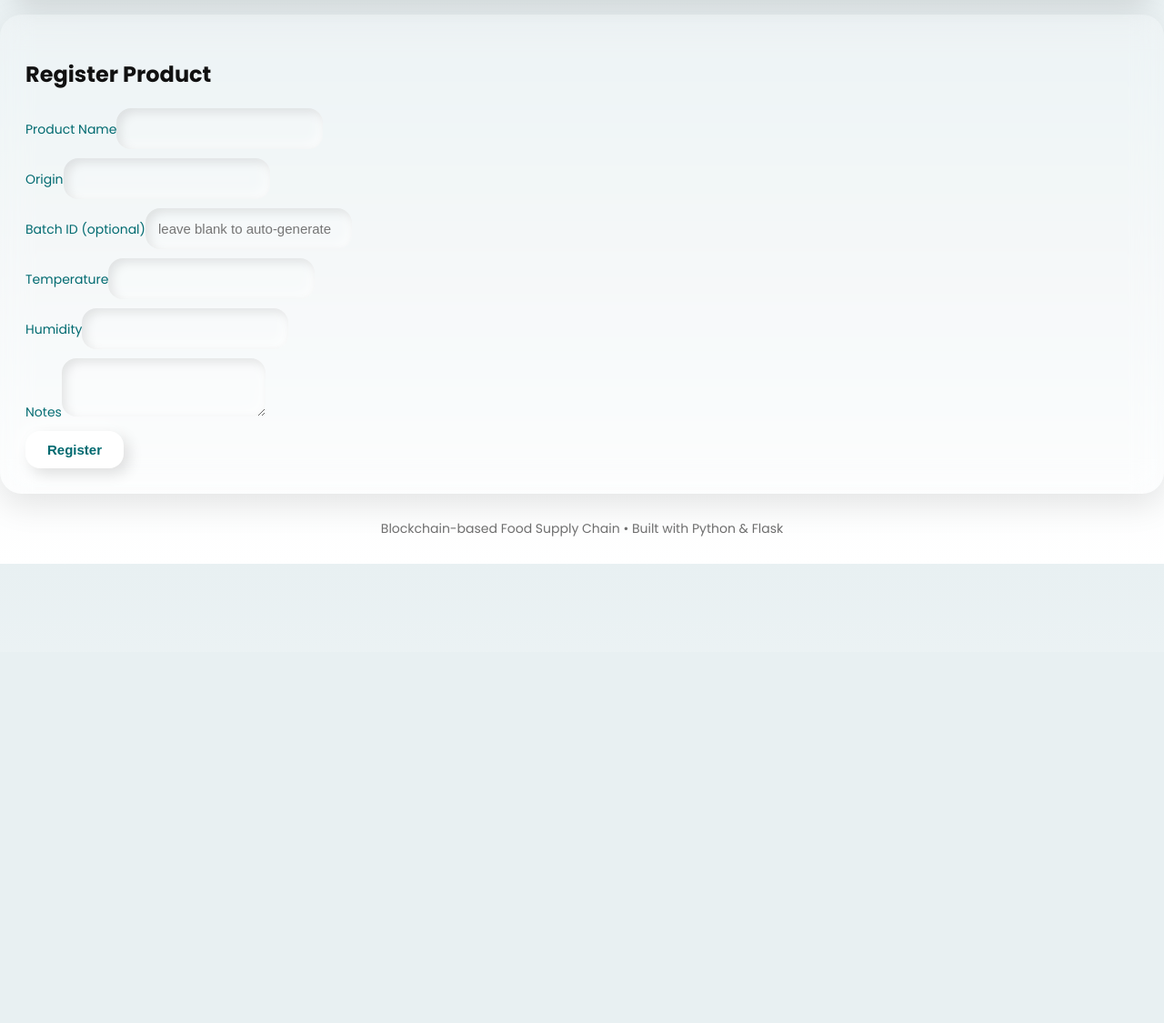
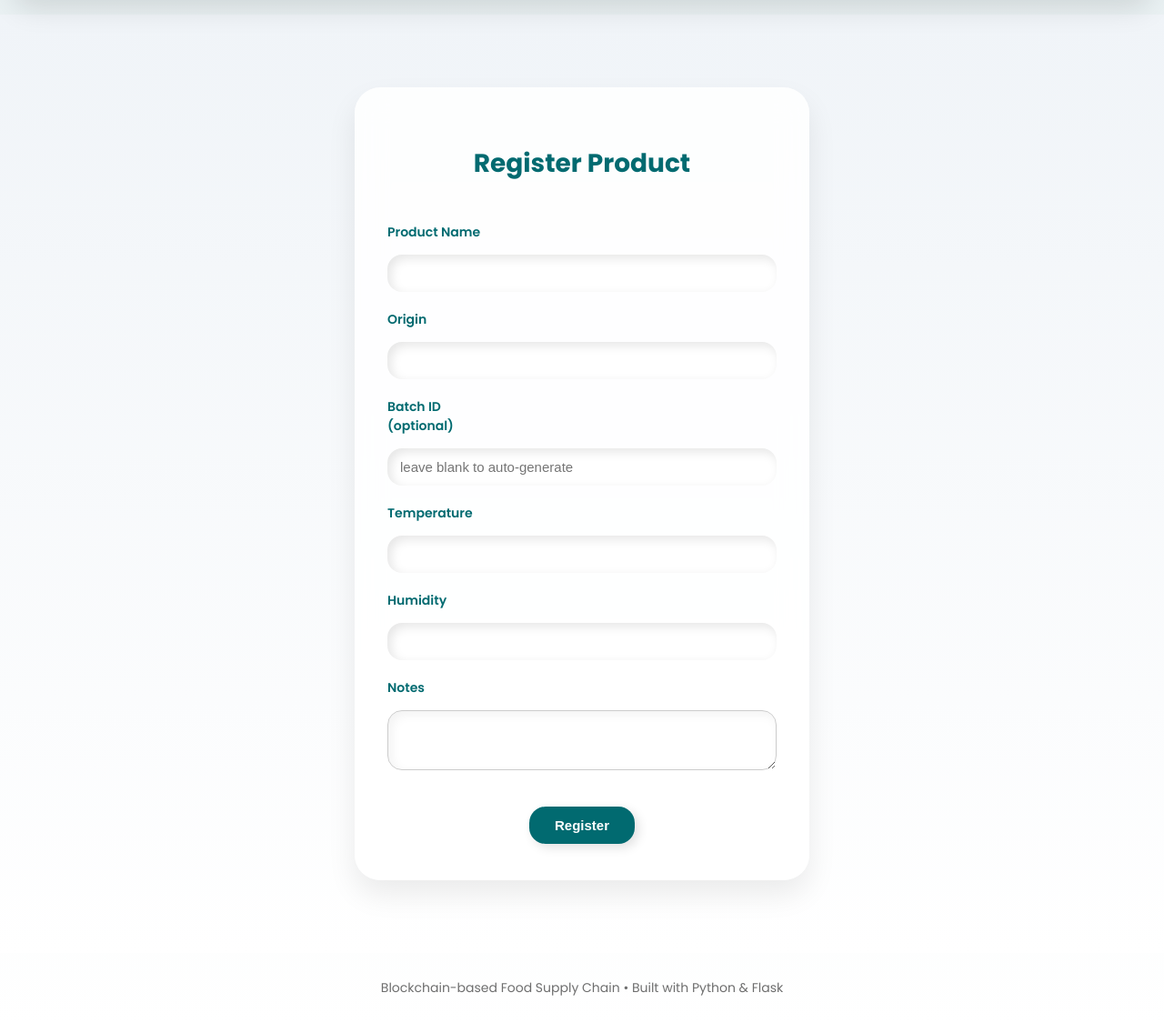
Before and after one commit to KaveeshaUdanii/Food-Supply-chain-Application-using-Blockchain, a Flask app: page /product/register in a window 1280 px wide. Shown: the part 83-1208 px from the top of the page at 91% size. Before the commit the page ends 703 px from the top, so only its background shows below. Run offline with Flask 3, Linux system fonts and the light colour scheme; a user stored in the database is signed in.

Commit message:
ui enhancement 2

```diff
--- a/static/style.css
+++ b/static/style.css
@@ -304,6 +304,8 @@ input:focus, textarea:focus, select:focus {
   margin-left: 40px; /* adjust for tab width */
 }
 
+
+
 /* Container centers the form */
 .auth-container {
   display: flex;
@@ -456,7 +458,7 @@ input:focus, textarea:focus, select:focus {
 .form-group select {
     padding: 14px 16px;  /* Slightly bigger input height */
     border-radius: 12px;
-    border: 1px solid #ccc;
+    /*border: 1px solid #ccc;*/
     font-size: 15px;
     width: 100%;
     box-sizing: border-box;
@@ -467,3 +469,229 @@ input:focus, textarea:focus, select:focus {
     justify-content: center;
     margin-top: 24px;
 }
+
+
+
+
+.auth-container {
+  display: flex;
+  justify-content: center;
+  align-items: center;
+  min-height: 90vh;
+  padding: 20px;
+  background: linear-gradient(180deg, #f0f4f8, #ffffff);
+}
+
+.auth-card {
+  width: 100%;
+  max-width: 500px;
+  padding: 40px 36px;
+  border-radius: 28px;
+  background: rgba(255, 255, 255, 0.85);
+  backdrop-filter: blur(16px);
+  box-shadow: 0 16px 32px rgba(0,0,0,0.08);
+  display: flex;
+  flex-direction: column;
+  gap: 20px;
+}
+
+.auth-card h2 {
+  text-align: center;
+  font-size: 28px;
+  margin-bottom: 24px;
+  color: #016A70;
+}
+
+.form-group {
+  display: flex;
+  flex-direction: column;
+  gap: 6px; /* adds space between label and input */
+}
+
+.form-group label {
+  font-weight: 600;
+  color: #016A70;
+  font-size: 14px;
+}
+
+.form-group input,
+.form-group textarea {
+  padding: 14px 16px;
+  border-radius: 16px;
+  border: 1px solid #ccc;
+  font-size: 15px;
+  width: 100%;
+  box-sizing: border-box;
+  background: rgba(255,255,255,0.9);
+  box-shadow: inset 4px 4px 12px rgba(0,0,0,0.05),
+              inset -4px -4px 12px rgba(255,255,255,0.7);
+  transition: all 0.3s ease;
+}
+
+.form-group input:focus,
+.form-group textarea:focus {
+  outline: none;
+  border-color: #016A70;
+  box-shadow: 0 0 0 2px rgba(1,106,112,0.3);
+}
+
+.form-actions {
+  display: flex;
+  justify-content: center;
+  margin-top: 24px;
+}
+
+.btn {
+  padding: 14px 28px;
+  border-radius: 18px;
+  font-weight: 600;
+  font-size: 15px;
+  border: none;
+  cursor: pointer;
+  color: #016A70;
+  background: #ffffff;
+  box-shadow: 6px 6px 16px rgba(0,0,0,0.12),
+              -6px -6px 16px rgba(255,255,255,0.8);
+  transition: all 0.3s ease;
+}
+
+.btn:hover {
+  box-shadow: inset 4px 4px 12px rgba(0,0,0,0.12),
+              inset -4px -4px 12px rgba(255,255,255,0.7);
+  transform: translateY(-2px);
+}
+
+
+/*-----------------------------------------------------------------------*/
+/* ================= Dashboard Container ================= */
+.dashboard-container {
+  display: flex;
+  flex-direction: column;
+  gap: 24px;
+  padding: 24px;
+  background: #f9fafa;
+  min-height: 100vh;
+  font-family: -apple-system, BlinkMacSystemFont, "Segoe UI", Roboto, sans-serif;
+}
+
+/* ================= Card Styling ================= */
+.dashboard-card {
+  background: rgba(255,255,255,0.85);
+  backdrop-filter: blur(16px);
+  border-radius: 24px;
+  padding: 28px 32px;
+  box-shadow: 0 12px 28px rgba(0,0,0,0.08);
+  transition: transform 0.3s ease, box-shadow 0.3s ease;
+}
+
+.dashboard-card:hover {
+  transform: translateY(-3px);
+  box-shadow: 0 16px 32px rgba(0,0,0,0.1);
+}
+
+.dashboard-card h3 {
+  margin-bottom: 12px;
+  color: #016A70;
+  font-size: 24px;
+  font-weight: 700;
+}
+
+.dashboard-card p {
+  margin: 6px 0;
+  color: #016A70;
+  font-size: 16px;
+}
+
+/* ================= Labels / Accents ================= */
+.table th, .table td label {
+  color: #D2DE32; /* subtle green accent for headers/labels */
+  font-weight: 600;
+}
+
+/* ================= Buttons ================= */
+.btn {
+  display: inline-block;
+  margin-top: 16px;
+  padding: 12px 28px;
+  border-radius: 18px;
+  font-weight: 600;
+  font-size: 15px;
+  color: #ffffff;
+  background: #016A70;
+  text-decoration: none;
+  box-shadow: 4px 4px 12px rgba(0,0,0,0.12),
+              -4px -4px 12px rgba(255,255,255,0.4);
+  transition: all 0.3s ease;
+}
+
+.btn:hover {
+  background: #014F55;
+  transform: translateY(-2px);
+}
+
+/* ================= Table Styling ================= */
+.table-container {
+  overflow-x: auto;
+  margin-top: 12px;
+}
+
+.table {
+  width: 100%;
+  border-collapse: separate;
+  border-spacing: 0 6px;
+}
+
+.table th, .table td {
+  padding: 12px 16px;
+  text-align: left;
+  font-size: 14px;
+  color: #016A70;
+}
+
+.table th {
+  font-weight: 600;
+  background: rgba(1,106,112,0.1);
+  border-radius: 12px;
+}
+
+.table tr {
+  background: rgba(255,255,255,0.85);
+  box-shadow: 0 4px 12px rgba(0,0,0,0.05);
+  border-radius: 12px;
+  transition: transform 0.2s ease;
+}
+
+.table tr:hover {
+  transform: translateY(-2px);
+}
+
+.link-btn {
+  color: #D2DE32;
+  text-decoration: none;
+  margin-right: 8px;
+  font-weight: 600;
+}
+
+.link-btn:hover {
+  color: #014F55;
+}
+
+/* ================= Responsive ================= */
+@media (max-width: 800px) {
+  .dashboard-container {
+    padding: 16px;
+  }
+
+  .dashboard-card {
+    padding: 20px;
+  }
+
+  .btn {
+    padding: 10px 20px;
+  }
+
+  .table th, .table td {
+    padding: 8px 12px;
+    font-size: 13px;
+  }
+}
--- a/templates/register.html
+++ b/templates/register.html
@@ -1,17 +1,43 @@
 {% extends "base.html" %}
 {% block content %}
-  <div class="card">
+<div class="auth-container">
+  <div class="auth-card">
     <h2>Register Product</h2>
-    <form method="post">
-      <label>Product Name<input name="name" required></label>
-      <label>Origin<input name="origin"></label>
-      <label>Batch ID (optional)<input name="batch_id" placeholder="leave blank to auto-generate"></label>
-      <label>Temperature<input name="temperature" type="number" step="0.1"></label>
-      <label>Humidity<input name="humidity" type="number" step="0.1"></label>
-      <label>Notes<textarea name="notes"></textarea></label>
-      <div class="actions">
+    <form method="post" class="form-horizontal">
+      <div class="form-group">
+        <label for="id_name">Product Name</label>
+        <input id="id_name" name="name" required>
+      </div>
+
+      <div class="form-group">
+        <label for="id_origin">Origin</label>
+        <input id="id_origin" name="origin">
+      </div>
+
+      <div class="form-group">
+        <label for="id_batch">Batch ID (optional)</label>
+        <input id="id_batch" name="batch_id" placeholder="leave blank to auto-generate">
+      </div>
+
+      <div class="form-group">
+        <label for="id_temp">Temperature</label>
+        <input id="id_temp" name="temperature" type="number" step="0.1">
+      </div>
+
+      <div class="form-group">
+        <label for="id_humidity">Humidity</label>
+        <input id="id_humidity" name="humidity" type="number" step="0.1">
+      </div>
+
+      <div class="form-group">
+        <label for="id_notes">Notes</label>
+        <textarea id="id_notes" name="notes"></textarea>
+      </div>
+
+      <div class="form-actions">
         <button class="btn" type="submit">Register</button>
       </div>
     </form>
   </div>
+</div>
 {% endblock %}
```
Also changed, not shown: chain.json (+44 -0 lines), templates/dashboard.html (+21 -6 lines), templates/transfer.html (+25 -9 lines), app.db.
